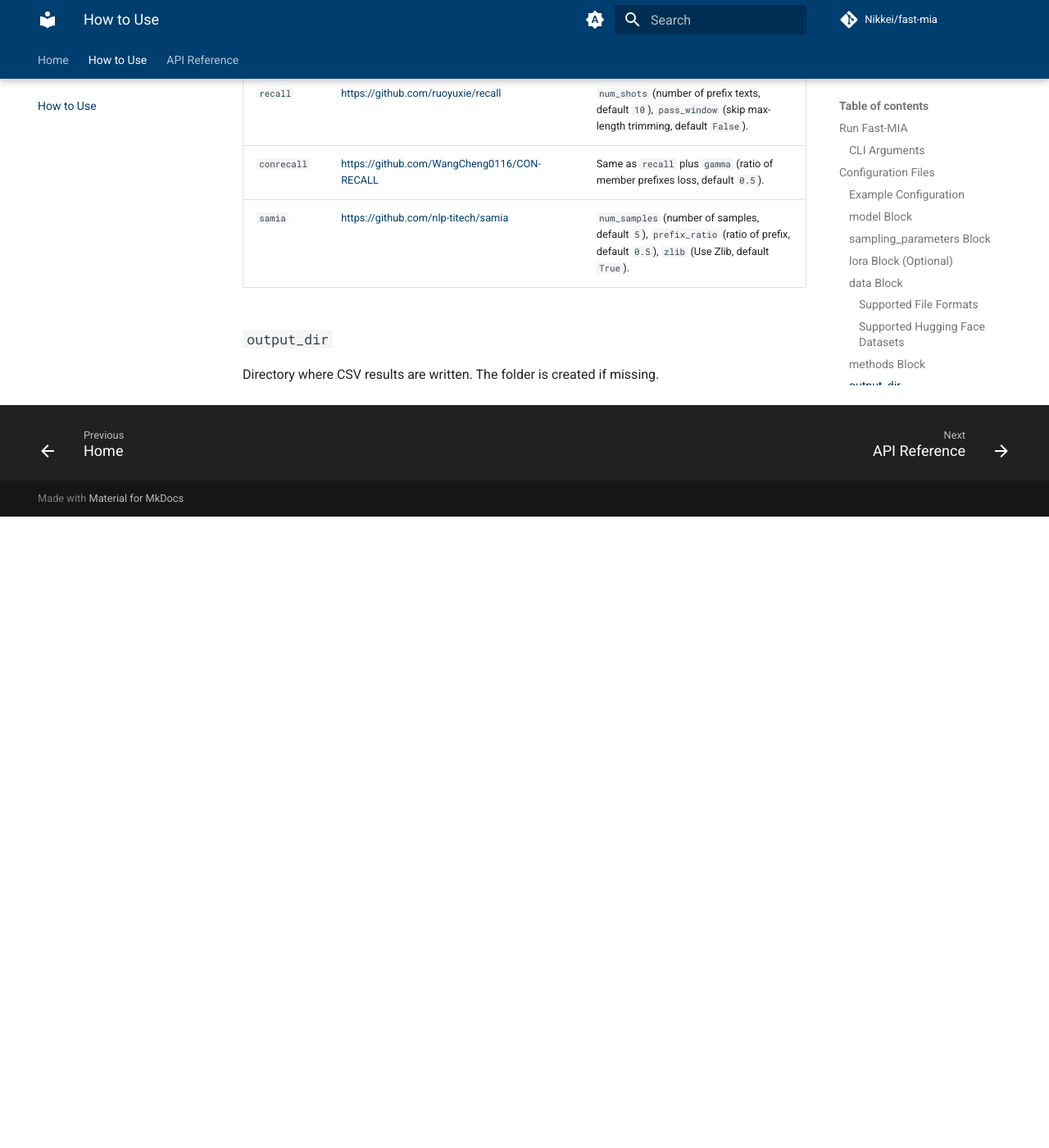
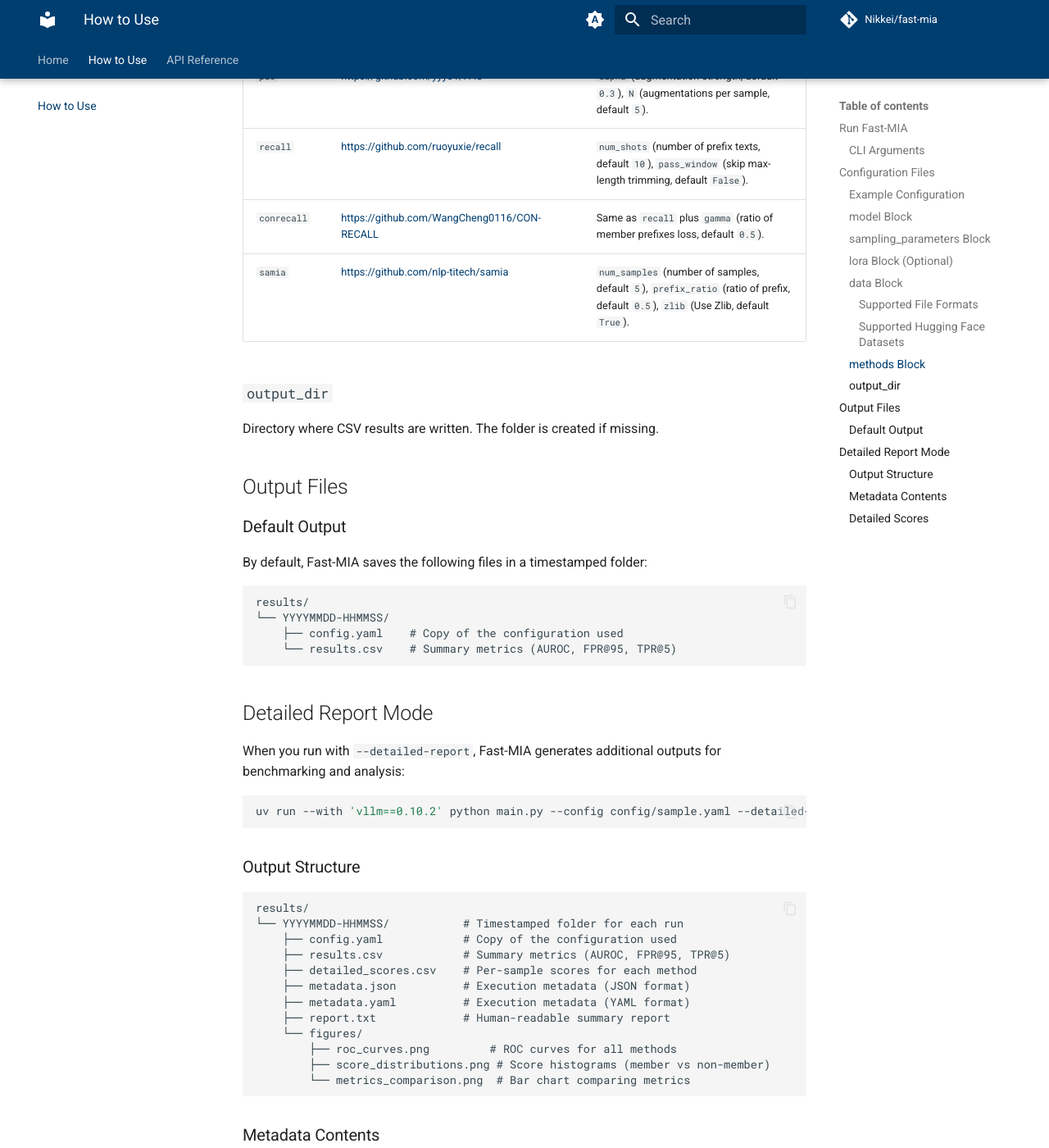
Before and after one commit to Nikkei/fast-mia, an MkDocs documentation site: the page built from docs/docs/how-to-use.md, in a window 1280 px wide and 1400 px high, scrolled down 4838 px. Shown: the whole window at 82% size. Built offline with MkDocs 1.6.1 and Material for MkDocs 9.7.7, drawn with Linux system fonts in a browser that asks for light colours; comment, search, counter and statistics services are not loaded; before the commit the page ends 5468 px from its top, so only the background shows below that; some of the changed text lies outside the part shown.

Commit message:
Enhance docs

````diff
--- a/docs/docs/how-to-use.md
+++ b/docs/docs/how-to-use.md
@@ -18,6 +18,7 @@
 | `--config` | ✅ | – | Path to the YAML configuration file. |
 | `--seed` | ❌ | `42` | Global seed passed to `random`, `torch`, `numpy`, and Python to make evaluations reproducible. |
 | `--max-cache-size` | ❌ | `1000` | Maximum number of vLLM generations cached across methods; the default is sufficient for most runs. |
+| `--detailed-report` | ❌ | Off | Generate detailed report with metadata, per-sample scores, and visualizations. |
 
 ## Configuration Files
 
@@ -134,3 +135,69 @@
 ### `output_dir`
 
 Directory where CSV results are written. The folder is created if missing.
+
+## Output Files
+
+### Default Output
+
+By default, Fast-MIA saves the following files in a timestamped folder:
+
+```
+results/
+└── YYYYMMDD-HHMMSS/
+    ├── config.yaml    # Copy of the configuration used
+    └── results.csv    # Summary metrics (AUROC, FPR@95, TPR@5)
+```
+
+## Detailed Report Mode
+
+When you run with `--detailed-report`, Fast-MIA generates additional outputs for benchmarking and analysis:
+
+```bash
+uv run --with 'vllm==0.10.2' python main.py --config config/sample.yaml --detailed-report
+```
+
+### Output Structure
+
+```
+results/
+└── YYYYMMDD-HHMMSS/           # Timestamped folder for each run
+    ├── config.yaml            # Copy of the configuration used
+    ├── results.csv            # Summary metrics (AUROC, FPR@95, TPR@5)
+    ├── detailed_scores.csv    # Per-sample scores for each method
+    ├── metadata.json          # Execution metadata (JSON format)
+    ├── metadata.yaml          # Execution metadata (YAML format)
+    ├── report.txt             # Human-readable summary report
+    └── figures/
+        ├── roc_curves.png         # ROC curves for all methods
+        ├── score_distributions.png # Score histograms (member vs non-member)
+        └── metrics_comparison.png  # Bar chart comparing metrics
+```
+
+### Metadata Contents
+
+The metadata files (`metadata.json` / `metadata.yaml`) include:
+
+| Section | Contents |
+|---------|----------|
+| `experiment` | Start/end time, duration |
+| `environment` | Python version, platform, hostname |
+| `git` | Commit hash, branch, dirty status |
+| `model` | Model ID, parameters |
+| `data` | Dataset path, format, sample counts |
+| `sampling_parameters` | vLLM sampling configuration |
+| `methods` | List of evaluated methods with parameters |
+| `cache` | Cache hit/miss statistics |
+
+### Detailed Scores
+
+The `detailed_scores.csv` file contains per-sample scores:
+
+```csv
+label,loss,zlib,mink_0.2,recall
+1,0.832,0.654,0.721,0.891
+0,0.234,0.312,0.287,0.156
+...
+```
+
+This allows for post-hoc analysis, custom visualizations, or statistical testing.
````
Also changed, not shown: docs/docs/index.md (+8 -0 lines), README.md.
